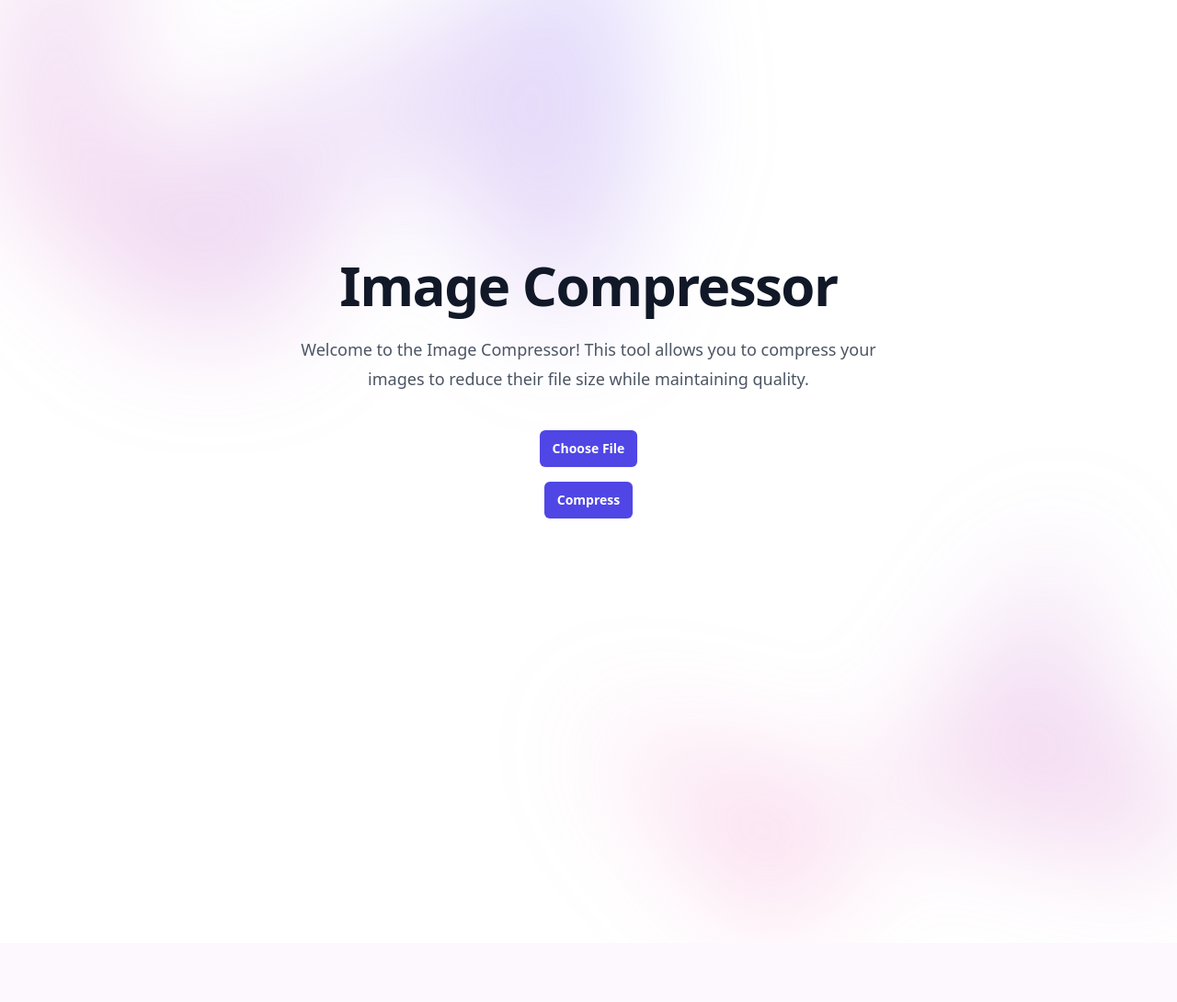
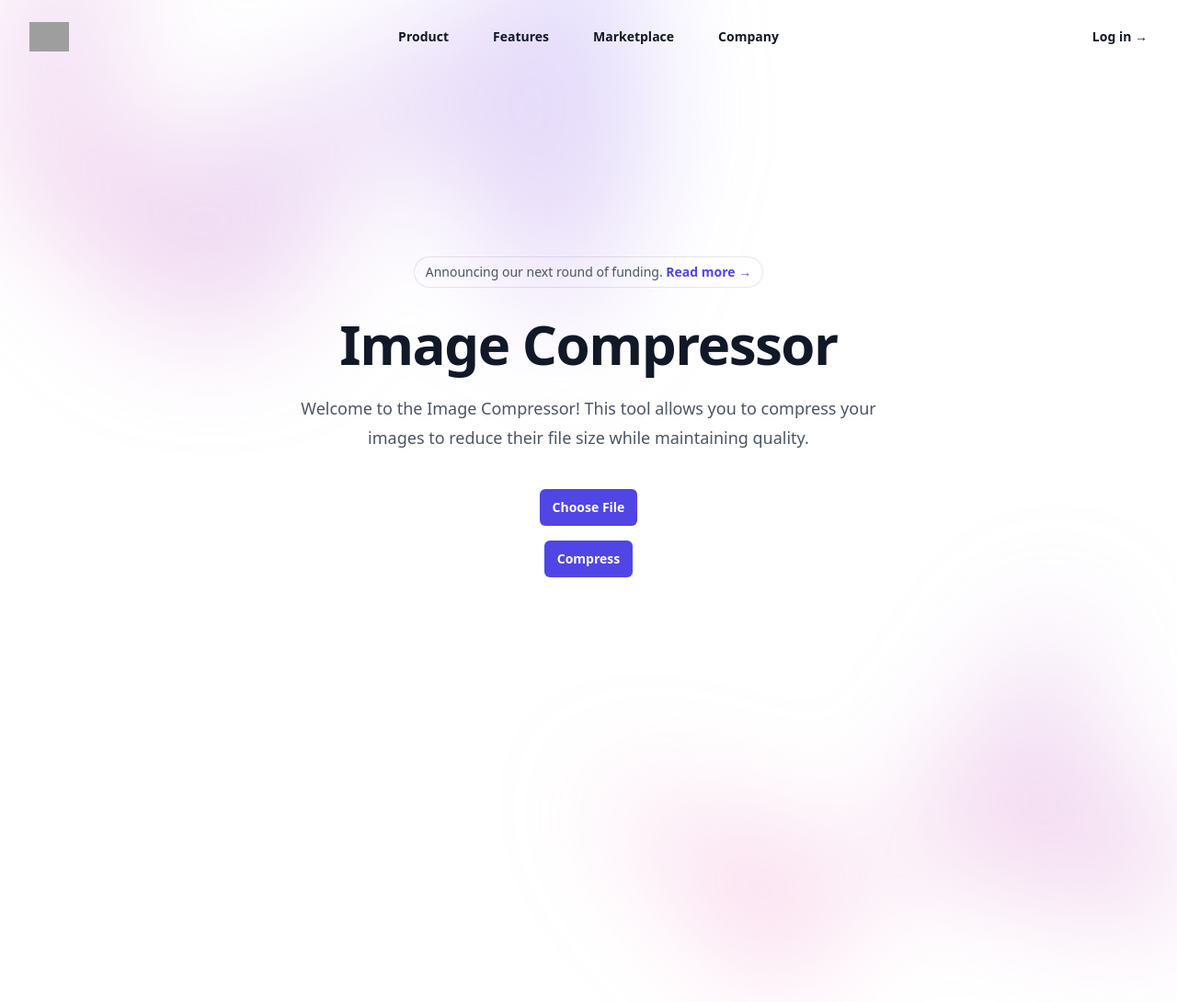
Before and after one commit to anshul11111/image-compressor, a Flask app: page / in a window 1280 px wide. Shown: the whole page at 92% size. Before the commit the page ends 958 px from the top, so only its background shows below. Run offline with Flask 2, Linux system fonts and the light colour scheme; some libraries are stand-ins or nearby versions; grey boxes are pictures that could not be loaded.

Commit message:
Update styles.css to fix #buttons selector and improve styling

```diff
--- a/templates/index.html
+++ b/templates/index.html
@@ -1,67 +1,115 @@
 <!doctype html>
 <html lang="en">
-
 <head>
     <meta charset="UTF-8">
     <meta name="viewport" content="width=device-width, initial-scale=1.0">
     <title>Image Compressor</title>
     <script src="https://cdn.tailwindcss.com"></script>
 </head>
-
-<body class="bg-white"></body>
+<body class="bg-white">
     <header class="absolute inset-x-0 top-0 z-50">
-
+        <nav class="flex items-center justify-between p-6 lg:px-8" aria-label="Global">
+            <div class="flex lg:flex-1">
+                <a href="#" class="-m-1.5 p-1.5">
+                    <span class="sr-only">Your Company</span>
+                    <img class="h-8 w-auto" src="https://tailwindui.com/img/logos/mark.svg?color=indigo&shade=600" alt="">
+                </a>
+            </div>
+            <div class="flex lg:hidden">
+                <button type="button" class="-m-2.5 inline-flex items-center justify-center rounded-md p-2.5 text-gray-700">
+                    <span class="sr-only">Open main menu</span>
+                    <svg class="h-6 w-6" fill="none" viewBox="0 0 24 24" stroke-width="1.5" stroke="currentColor" aria-hidden="true">
+                        <path stroke-linecap="round" stroke-linejoin="round" d="M3.75 6.75h16.5M3.75 12h16.5m-16.5 5.25h16.5" />
+                    </svg>
+                </button>
+            </div>
+            <div class="hidden lg:flex lg:gap-x-12">
+                <a href="#" class="text-sm font-semibold leading-6 text-gray-900">Product</a>
+                <a href="#" class="text-sm font-semibold leading-6 text-gray-900">Features</a>
+                <a href="#" class="text-sm font-semibold leading-6 text-gray-900">Marketplace</a>
+                <a href="#" class="text-sm font-semibold leading-6 text-gray-900">Company</a>
+            </div>
+            <div class="hidden lg:flex lg:flex-1 lg:justify-end">
+                <a href="#" class="text-sm font-semibold leading-6 text-gray-900">Log in <span aria-hidden="true">&rarr;</span></a>
+            </div>
+        </nav>
         <div class="lg:hidden" role="dialog" aria-modal="true">
             <div class="fixed inset-0 z-50"></div>
-
+            <div class="fixed inset-y-0 right-0 z-50 w-full overflow-y-auto bg-white px-6 py-6 sm:max-w-sm sm:ring-1 sm:ring-gray-900/10">
+                <div class="flex items-center justify-between">
+                    <a href="#" class="-m-1.5 p-1.5">
+                        <span class="sr-only">Your Company</span>
+                        <img class="h-8 w-auto" src="https://tailwindui.com/img/logos/mark.svg?color=indigo&shade=600" alt="">
+                    </a>
+                    <button type="button" class="-m-2.5 rounded-md p-2.5 text-gray-700">
+                        <span class="sr-only">Close menu</span>
+                        <svg class="h-6 w-6" fill="none" viewBox="0 0 24 24" stroke-width="1.5" stroke="currentColor" aria-hidden="true">
+                            <path stroke-linecap="round" stroke-linejoin="round" d="M6 18L18 6M6 6l12 12" />
+                        </svg>
+                    </button>
+                </div>
+                <div class="mt-6 flow-root">
+                    <div class="-my-6 divide-y divide-gray-500/10">
+                        <div class="space-y-2 py-6">
+                            <a href="#" class="-mx-3 block rounded-lg px-3 py-2 text-base font-semibold leading-7 text-gray-900 hover:bg-gray-50">Product</a>
+                            <a href="#" class="-mx-3 block rounded-lg px-3 py-2 text-base font-semibold leading-7 text-gray-900 hover:bg-gray-50">Features</a>
+                            <a href="#" class="-mx-3 block rounded-lg px-3 py-2 text-base font-semibold leading-7 text-gray-900 hover:bg-gray-50">Marketplace</a>
+                            <a href="#" class="-mx-3 block rounded-lg px-3 py-2 text-base font-semibold leading-7 text-gray-900 hover:bg-gray-50">Company</a>
+                        </div>
+                        <div class="py-6">
+                            <a href="#" class="-mx-3 block rounded-lg px-3 py-2.5 text-base font-semibold leading-7 text-gray-900 hover:bg-gray-50">Log in</a>
+                        </div>
+                    </div>
+                </div>
+            </div>
         </div>
     </header>
 
     <div class="relative isolate px-6 pt-14 lg:px-8">
         <div class="absolute inset-x-0 -top-40 -z-10 transform-gpu overflow-hidden blur-3xl sm:-top-80" aria-hidden="true">
-        <div class="relative left-[calc(50%-11rem)] aspect-[1155/678] w-[36.125rem] -translate-x-1/2 rotate-[30deg] bg-gradient-to-tr from-[#ff80b5] to-[#9089fc] opacity-30 sm:left-[calc(50%-30rem)] sm:w-[72.1875rem]"
-            style="clip-path: polygon(74.1% 44.1%, 100% 61.6%, 97.5% 26.9%, 85.5% 0.1%, 80.7% 2%, 72.5% 32.5%, 60.2% 62.4%, 52.4% 68.1%, 47.5% 58.3%, 45.2% 34.5%, 27.5% 76.7%, 0.1% 64.9%, 17.9% 100%, 27.6% 76.8%, 76.1% 97.7%, 74.1% 44.1%)">
+            <div class="relative left-[calc(50%-11rem)] aspect-[1155/678] w-[36.125rem] -translate-x-1/2 rotate-[30deg] bg-gradient-to-tr from-[#ff80b5] to-[#9089fc] opacity-30 sm:left-[calc(50%-30rem)] sm:w-[72.1875rem]" style="clip-path: polygon(74.1% 44.1%, 100% 61.6%, 97.5% 26.9%, 85.5% 0.1%, 80.7% 2%, 72.5% 32.5%, 60.2% 62.4%, 52.4% 68.1%, 47.5% 58.3%, 45.2% 34.5%, 27.5% 76.7%, 0.1% 64.9%, 17.9% 100%, 27.6% 76.8%, 76.1% 97.7%, 74.1% 44.1%)"></div>
+        </div>
+        <div class="mx-auto max-w-2xl py-32 sm:py-48 lg:py-56">
+            <div class="hidden sm:mb-8 sm:flex sm:justify-center">
+                <div class="relative rounded-full px-3 py-1 text-sm leading-6 text-gray-600 ring-1 ring-gray-900/10 hover:ring-gray-900/20">
+                    Announcing our next round of funding. <a href="#" class="font-semibold text-indigo-600"><span class="absolute inset-0" aria-hidden="true"></span>Read more <span aria-hidden="true">&rarr;</span></a>
                 </div>
             </div>
-    <div class="mx-auto max-w-2xl py-32 sm:py-48 lg:py-56">
-
             <div class="text-center">
                 <h1 class="text-4xl font-bold tracking-tight text-gray-900 sm:text-6xl">Image Compressor</h1>
-            <p class="mt-6 text-lg leading-8 text-gray-600">Welcome to the Image Compressor! This tool allows you to
-                compress your images to reduce their file size while maintaining quality.</p>
-           <div class="buttons">
+                <p class="mt-6 text-lg leading-8 text-gray-600">Welcome to the Image Compressor! This tool allows you to compress your images to reduce their file size while maintaining quality.</p>
                 <div class="mt-10 flex items-center justify-center gap-x-6">
                     <form id="uploadForm" enctype="multipart/form-data" class="flex flex-col items-center">
-                    <label for="image"
-                        class="mb-4 cursor-pointer rounded-md bg-indigo-600 px-3.5 py-2.5 text-sm font-semibold text-white shadow-sm hover:bg-indigo-500 focus-visible:outline focus-visible:outline-2 focus-visible:outline-offset-2 focus-visible:outline-indigo-600">
+                        <label for="image" class="mb-4 cursor-pointer rounded-md bg-indigo-600 px-3.5 py-2.5 text-sm font-semibold text-white shadow-sm hover:bg-indigo-500 focus-visible:outline focus-visible:outline-2 focus-visible:outline-offset-2 focus-visible:outline-indigo-600">
                             Choose File
                             <input type="file" id="image" name="image" accept="image/*" class="hidden">
                         </label>
-                    <input type="submit" value="Compress"
-                        class="rounded-md bg-indigo-600 px-3.5 py-2.5 text-sm font-semibold text-white shadow-sm hover:bg-indigo-500 focus-visible:outline focus-visible:outline-2 focus-visible:outline-offset-2 focus-visible:outline-indigo-600">
+                        <span id="fileSelected" class="hidden text-green-600 ml-2">&#10003; Image selected successfully</span>
+                        <input type="submit" value="Compress" class="rounded-md bg-indigo-600 px-3.5 py-2.5 text-sm font-semibold text-white shadow-sm hover:bg-indigo-500 focus-visible:outline focus-visible:outline-2 focus-visible:outline-offset-2 focus-visible:outline-indigo-600">
                     </form>
-            </div>
                 </div>
                 <div id="result" class="mt-10 text-center">
                     <p id="originalSize" class="text-lg leading-8 text-gray-600"></p>
                     <p id="compressedSize" class="text-lg leading-8 text-gray-600"></p>
                     <p id="compressionPercentage" class="text-lg leading-8 text-gray-600"></p>
-                <button id="downloadButton" style="display: none;"
-                    class="mt-4 rounded-md bg-indigo-600 px-3.5 py-2.5 text-sm font-semibold text-white shadow-sm hover:bg-indigo-500 focus-visible:outline focus-visible:outline-2 focus-visible:outline-offset-2 focus-visible:outline-indigo-600">Download
-                    Compressed Image</button>
+                    <button id="downloadButton" style="display: none;" class="mt-4 rounded-md bg-indigo-600 px-3.5 py-2.5 text-sm font-semibold text-white shadow-sm hover:bg-indigo-500 focus-visible:outline focus-visible:outline-2 focus-visible:outline-offset-2 focus-visible:outline-indigo-600">Download Compressed Image</button>
                 </div>
             </div>
         </div>
-    <div class="absolute inset-x-0 top-[calc(100%-13rem)] -z-10 transform-gpu overflow-hidden blur-3xl sm:top-[calc(100%-30rem)]"
-        aria-hidden="true">
-        <div class="relative left-[calc(50%+3rem)] aspect-[1155/678] w-[36.125rem] -translate-x-1/2 bg-gradient-to-tr from-[#ff80b5] to-[#9089fc] opacity-30 sm:left-[calc(50%+36rem)] sm:w-[72.1875rem]"
-            style="clip-path: polygon(74.1% 44.1%, 100% 61.6%, 97.5% 26.9%, 85.5% 0.1%, 80.7% 2%, 72.5% 32.5%, 60.2% 62.4%, 52.4% 68.1%, 47.5% 58.3%, 45.2% 34.5%, 27.5% 76.7%, 0.1% 64.9%, 17.9% 100%, 27.6% 76.8%, 76.1% 97.7%, 74.1% 44.1%)">
-        </div>
+        <div class="absolute inset-x-0 top-[calc(100%-13rem)] -z-10 transform-gpu overflow-hidden blur-3xl sm:top-[calc(100%-30rem)]" aria-hidden="true">
+            <div class="relative left-[calc(50%+3rem)] aspect-[1155/678] w-[36.125rem] -translate-x-1/2 bg-gradient-to-tr from-[#ff80b5] to-[#9089fc] opacity-30 sm:left-[calc(50%+36rem)] sm:w-[72.1875rem]" style="clip-path: polygon(74.1% 44.1%, 100% 61.6%, 97.5% 26.9%, 85.5% 0.1%, 80.7% 2%, 72.5% 32.5%, 60.2% 62.4%, 52.4% 68.1%, 47.5% 58.3%, 45.2% 34.5%, 27.5% 76.7%, 0.1% 64.9%, 17.9% 100%, 27.6% 76.8%, 76.1% 97.7%, 74.1% 44.1%)"></div>
         </div>
     </div>
 
-<script src="static/js/scripts.js"></script>
-
+    <script>
+        document.getElementById('image').addEventListener('change', function() {
+            var fileSelected = document.getElementById('fileSelected');
+            if (this.files && this.files.length > 0) {
+                fileSelected.classList.remove('hidden');
+            } else {
+                fileSelected.classList.add('hidden');
+            }
+        });
+    </script>
 </body>
-
 </html>
```
Lines whose indentation alone changed are shown as unchanged.
